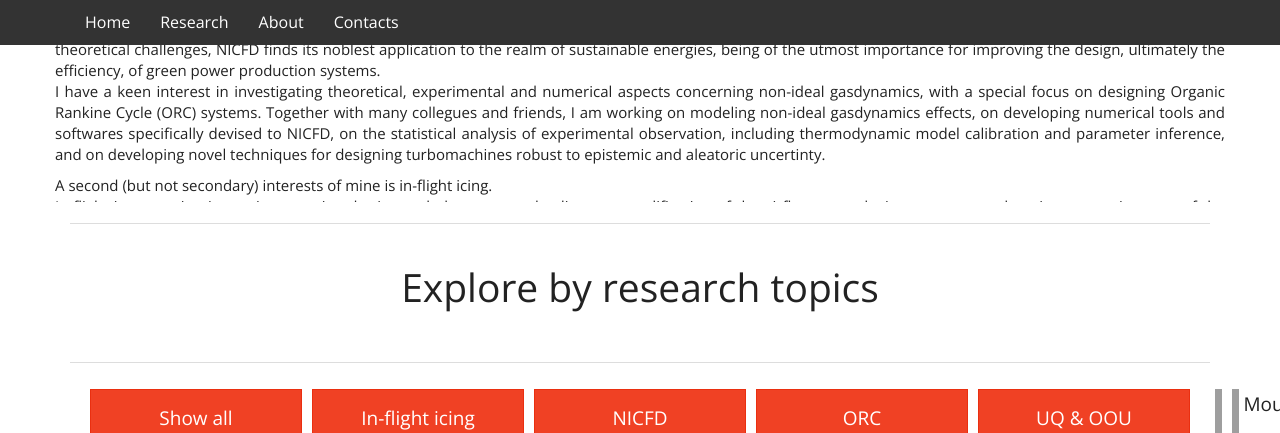
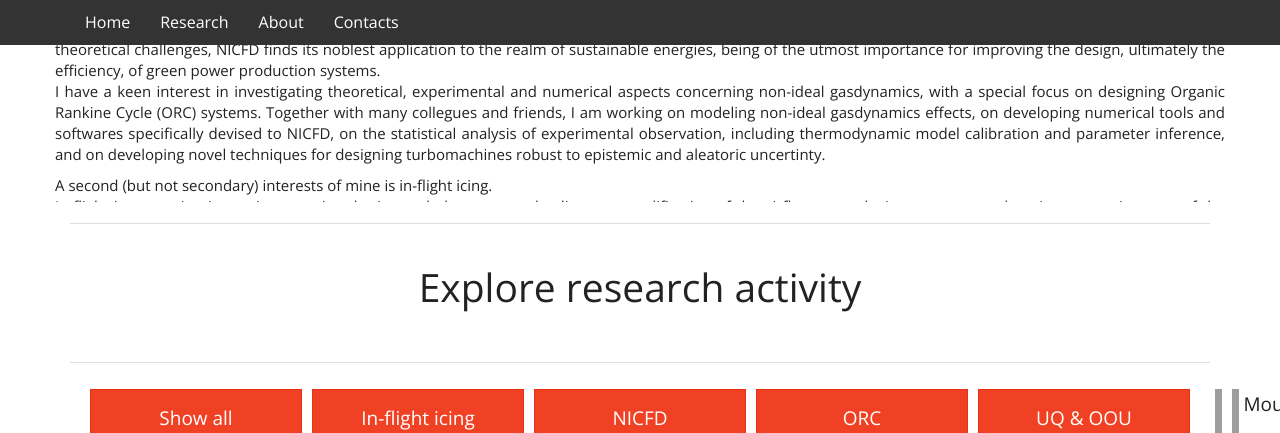
Before and after one commit to LaSerpe/LaSerpe.github.io, a Jekyll site: the page built from html/research.html, in a window 1280 px wide and 900 px high, scrolled down 706 px, cut to the strip 0-433 px from the top of the window. Built offline with Jekyll 4.4.1, drawn with Linux system fonts in a browser that asks for light colours; nearby versions of some CDN libraries; library files that are not in the unit come from our copies; grey boxes are pictures that could not be loaded.

Commit message:
research update

```diff
--- a/html/research.html
+++ b/html/research.html
@@ -57,7 +57,7 @@ layout: default
   <hr>
   <div class="row">
     <div class="col-lg-12">
-      <h1 class="text-center">Explore by research topics</h1>
+      <h1 class="text-center">Explore research activity</h1>
       <br>
     </div>
   </div>
```
